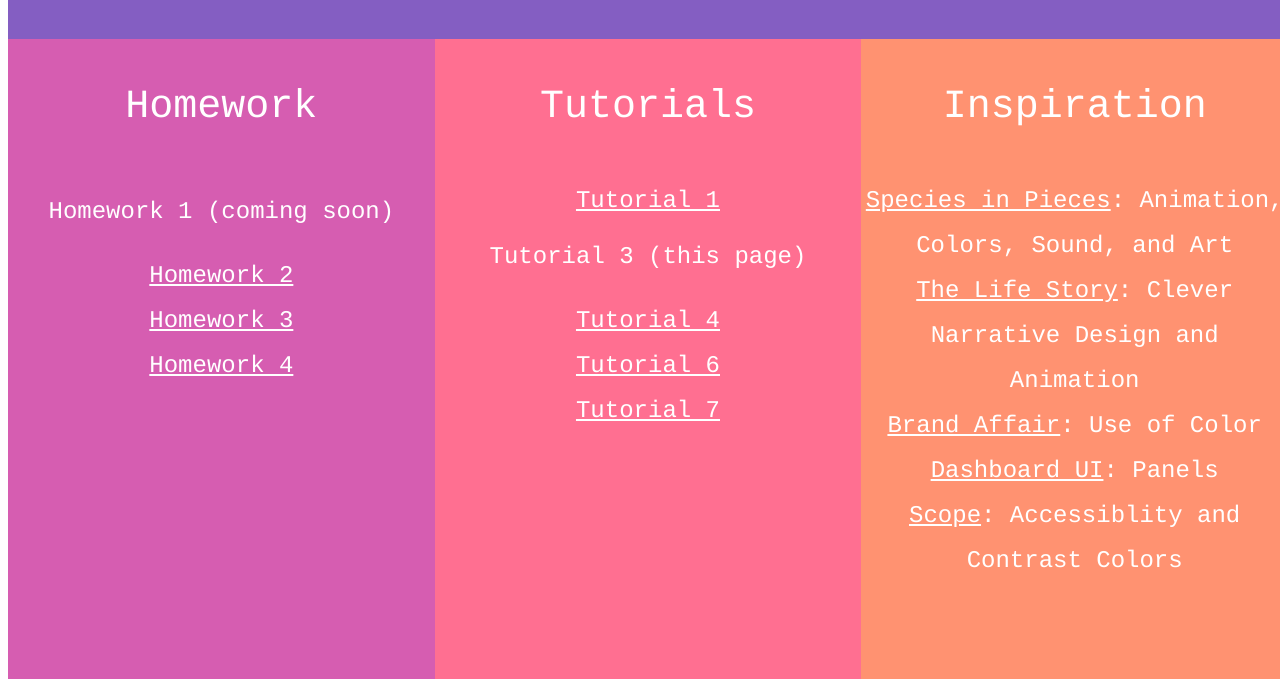
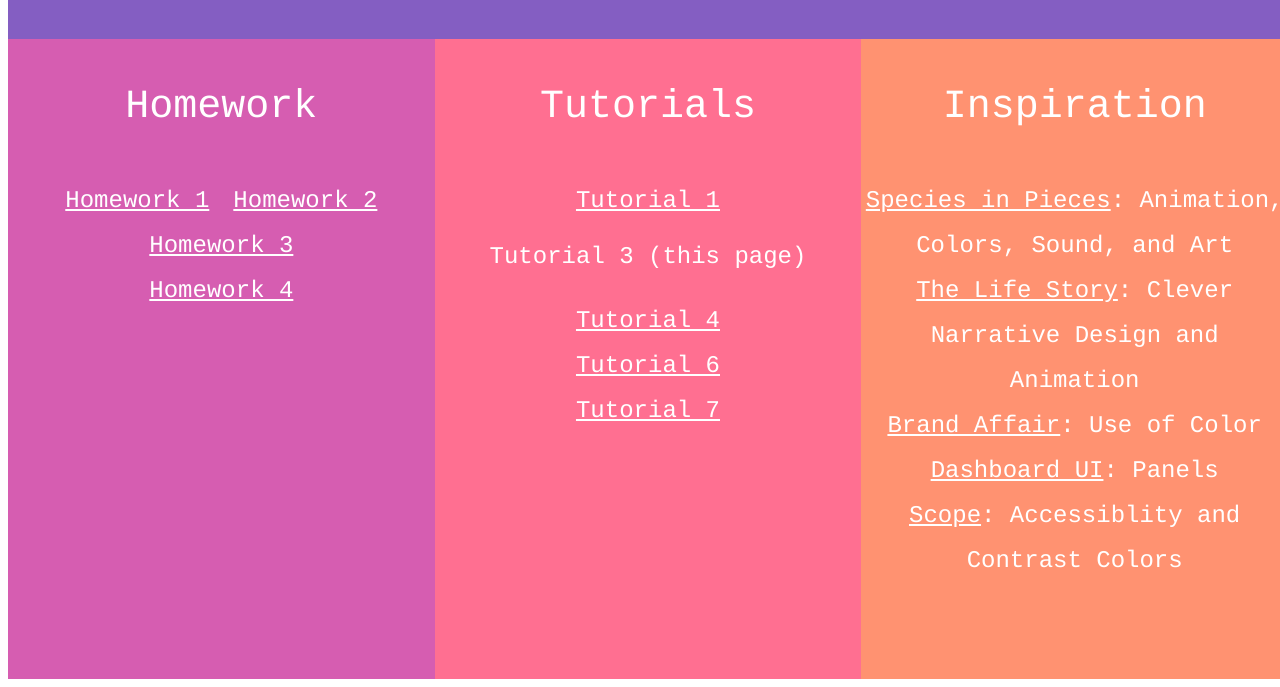
Before and after one commit to LaurenCCH/cs130, a plain HTML site: page index.html in a window 1280 px wide. Shown: the part 129-816 px from the top of the page. Drawn offline with Linux system fonts and the light colour scheme.

Commit message:
Adding homework 1

```diff
--- a/index.html
+++ b/index.html
@@ -9,7 +9,7 @@
    <body>
     <div class="container">
         <header class="cell cell-1"><br><b style = "font-size: 3rem;">My CS 130 Homepage</b></header>
-        <aside class="cell cell-2"><br>Homework<br><br><p style = "font-size: 1.5rem;">Homework 1 (coming soon)</p> <a href = "hw02/index.html">Homework 2</a> <br> <a href = "hw03/index.html">Homework 3</a> <br> <a href = "hw04/your_task/index.html">Homework 4</a></aside>
+        <aside class="cell cell-2"><br>Homework<br><br><a href = "hw01/Chandler-Holtz_H1_cs_130.html">Homework 1</a> <a href = "hw02/index.html">Homework 2</a> <br> <a href = "hw03/index.html">Homework 3</a> <br> <a href = "hw04/your_task/index.html">Homework 4</a></aside>
         <aside class="cell cell-3"><br>Tutorials <br><br><a href="tutorials/tutorial01/index.html">Tutorial 1</a><p style = "font-size: 1.5rem;">Tutorial 3 (this page)</p><a href="tutorials/tutorial04/index.html">Tutorial 4</a><br><a href="tutorials/tutorial06/index.html">Tutorial 6</a><br><a href="hw04/your_task/index.html">Tutorial 7</a></aside>
         <aside class="cell cell-4"><br>Inspiration<br><br><a href="http://species-in-pieces.com/">Species in Pieces</a><span style = "font-size: 1.5rem;">: Animation, Colors, Sound, and Art</span><br>
             <a href="https://thelifestory.org/">The Life Story</a><span style = "font-size: 1.5rem;">: Clever Narrative Design and Animation</span><br>
```
